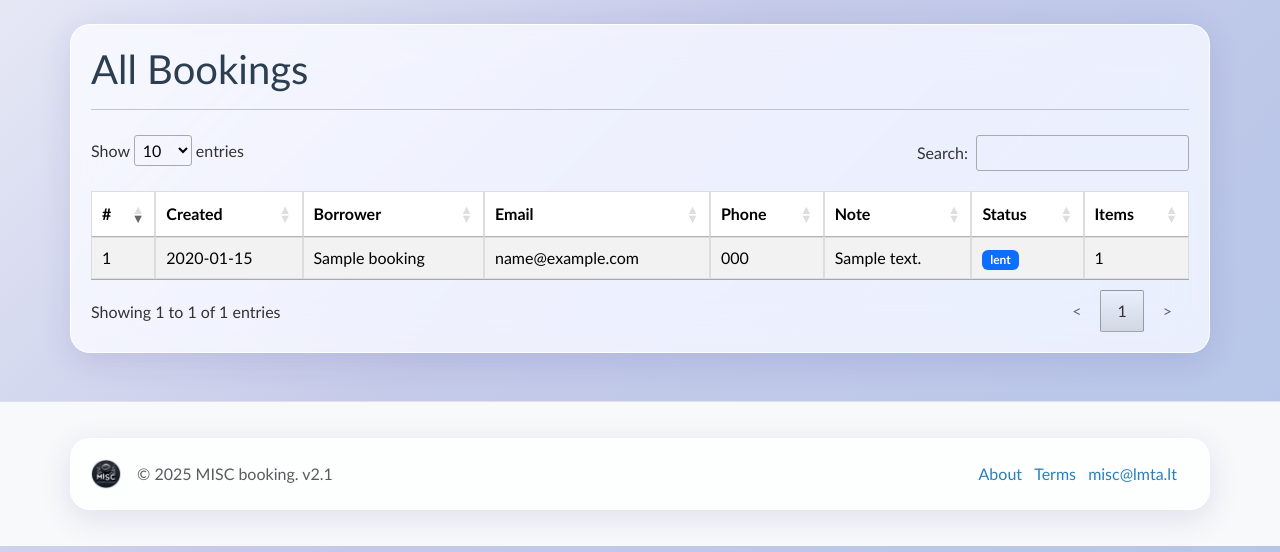
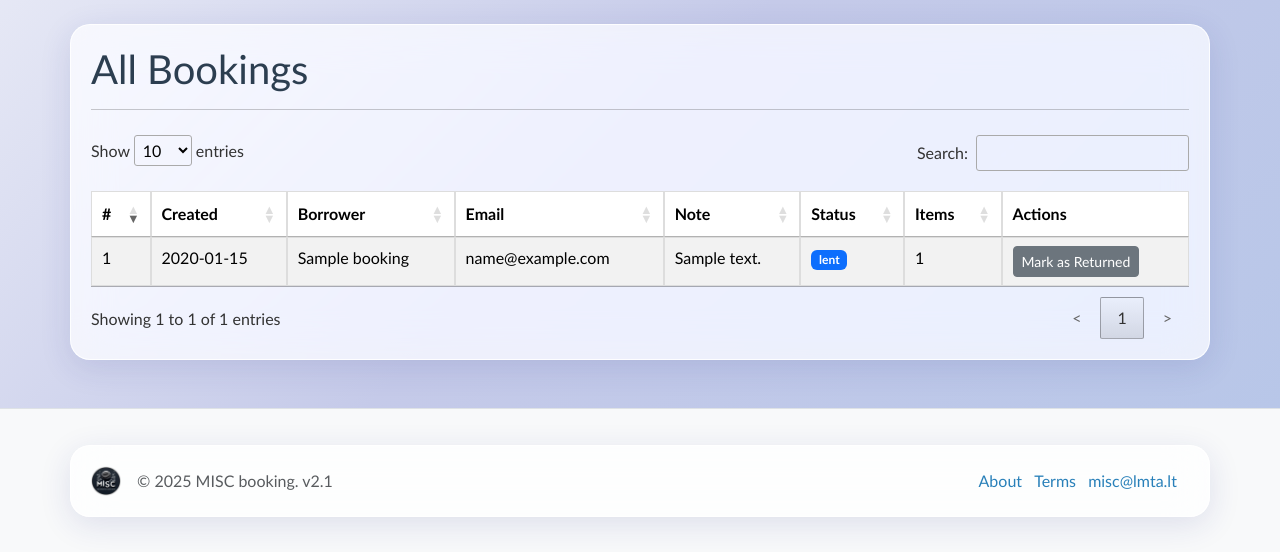
Before and after one commit to iorobertob/booking, a Flask app: page /bookings_admin in a window 1280 px wide. Shown: the part 57-609 px from the top of the page. Run offline with Flask 3, Linux system fonts and the light colour scheme; a user stored in the database is signed in; tables that the repository leaves empty hold one stand-in row (values such as "Sample post"); some libraries are stand-ins or nearby versions.

Commit message:
updated all bookings display table

```diff
--- a/templates/bookings_admin.html
+++ b/templates/bookings_admin.html
@@ -14,10 +14,10 @@
             <th>Created</th>
             <th>Borrower</th>
             <th>Email</th>
-            <th>Phone</th>
             <th>Note</th>
             <th>Status</th>
             <th>Items</th>
+            <th>Actions</th>
         </tr>
     </thead>
     <tbody>
@@ -27,7 +27,6 @@
             <td>{{ booking.borrow_date.strftime('%Y-%m-%d') if booking.borrow_date else '' }}</td>
             <td>{{ booking.borrower_name }}</td>
             <td>{{ booking.borrower_email }}</td>
-            <td>{{ booking.borrower_phone }}</td>
             <td>{{ booking.note or '' }}</td>
             <td>
                 <span class="badge
@@ -42,6 +41,19 @@
                     {{ booking.booking_items | length }}
                 {% else %}
                     1
+                {% endif %}
+            </td>
+            <td onclick="event.stopPropagation()">
+                {% if booking.status == 'booked' %}
+                    <a href="{{ url_for('lend_item', booking_id=booking.id) }}"
+                       class="btn btn-success btn-sm me-1"
+                       onclick="event.stopPropagation()">Mark as Lent</a>
+                    <button class="btn btn-danger btn-sm"
+                            onclick="event.stopPropagation(); openDenyModal({{ booking.id }})">Deny</button>
+                {% elif booking.status == 'lent' %}
+                    <a href="{{ url_for('return_item', booking_id=booking.id) }}"
+                       class="btn btn-secondary btn-sm"
+                       onclick="event.stopPropagation()">Mark as Returned</a>
                 {% endif %}
             </td>
         </tr>
@@ -103,8 +115,8 @@
 
     $(document).ready(function() {
         $('#bookingsAdminTable').DataTable({
-            responsive: true,
             order: [[0, 'desc']],
+            columnDefs: [{ orderable: false, targets: 7 }],
             pagingType: $(window).width() < 768 ? 'simple' : 'simple_numbers',
             language: {
                 paginate: { previous: "&lt;", next: "&gt;" },
@@ -169,8 +181,9 @@
 
     function openDenyModal(bookingId) {
         document.getElementById('deny_form').action = DENY_RETURN_BASE + bookingId;
-        // close detail modal first
-        bootstrap.Modal.getInstance(document.getElementById('bookingDetailModal')).hide();
+        // close detail modal first if it's open
+        var detailModal = bootstrap.Modal.getInstance(document.getElementById('bookingDetailModal'));
+        if (detailModal) detailModal.hide();
         new bootstrap.Modal(document.getElementById('denyModal')).show();
     }
 
```
Also changed, not shown: templates/admin_dashboard.html (+17 -4 lines).
